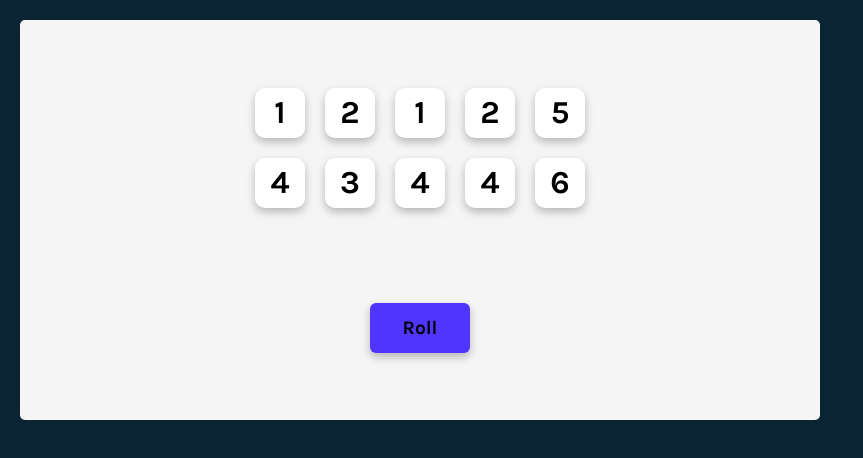
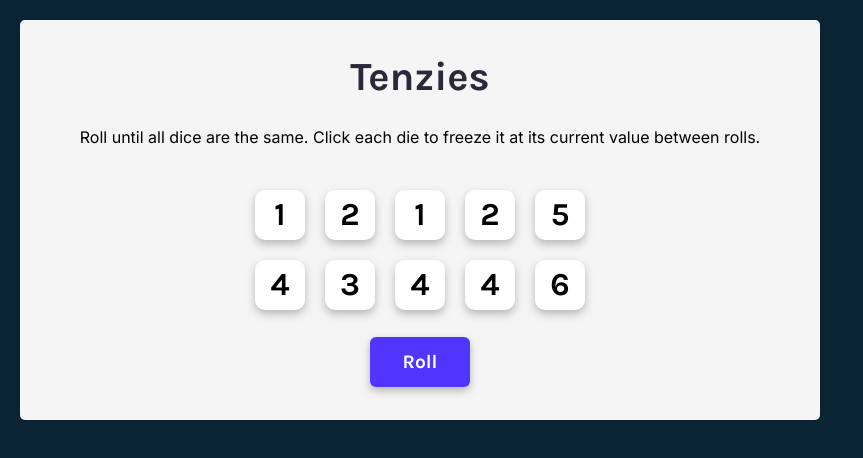
Before and after one commit to parm234/practice-projects, a React (Create React App) app in the folder reactJs/tenzies_game/: page / in a window 1280 px wide. Shown: the top 458 px of the page, without its empty margins (0-863 px from the left). Built offline with nearby package versions, Linux system fonts and the light colour scheme.

Commit message:
add headings and instructions

```diff
--- a/reactJs/tenzies_game/public/index.html
+++ b/reactJs/tenzies_game/public/index.html
@@ -4,6 +4,7 @@
     <meta charset="utf-8" />
     <meta name="viewport" content="width=device-width, initial-scale=1" />
     <link rel="preconnect" href="https://fonts.googleapis.com"><link rel="preconnect" href="https://fonts.gstatic.com" crossorigin><link href="https://fonts.googleapis.com/css2?family=Karla:wght@400;700&display=swap" rel="stylesheet">
+    <link rel="preconnect" href="https://fonts.googleapis.com"><link rel="preconnect" href="https://fonts.gstatic.com" crossorigin><link href="https://fonts.googleapis.com/css2?family=Inter&display=swap" rel="stylesheet">
     <title>React App</title>
   </head>
   <body>
--- a/reactJs/tenzies_game/src/App.js
+++ b/reactJs/tenzies_game/src/App.js
@@ -43,6 +43,8 @@
 
   return (
     <main className="app--main">
+      <h1 className="title">Tenzies</h1>
+      <p className="instructions">Roll until all dice are the same. Click each die to freeze it at its current value between rolls.</p>
       <div className="dice--container">
         {diceElements}
       </div>
--- a/reactJs/tenzies_game/src/index.css
+++ b/reactJs/tenzies_game/src/index.css
@@ -19,6 +19,20 @@
   justify-content: space-around;
   align-items: center;
 
+}
+
+.title{
+  color: #2B283A;
+  font-weight: 700;
+  font-size: 40px;
+  margin: 0;
+}
+
+.instructions{
+  font-family: 'Inter';
+  font-weight: 400;
+  margin-top: 0;
+  text-align: center;
 }
 
 .dice--container{
@@ -43,6 +57,7 @@
 
 .roll-dice{
   background-color: #5035FF;
+  color: #FFFFFF;
   font-family: 'Karla';
   font-weight: 700;
   font-size: 1.2rem;
```
